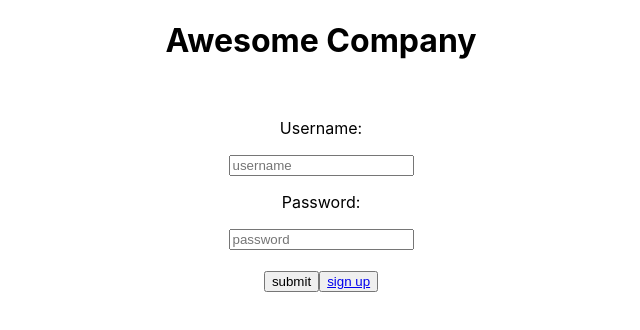
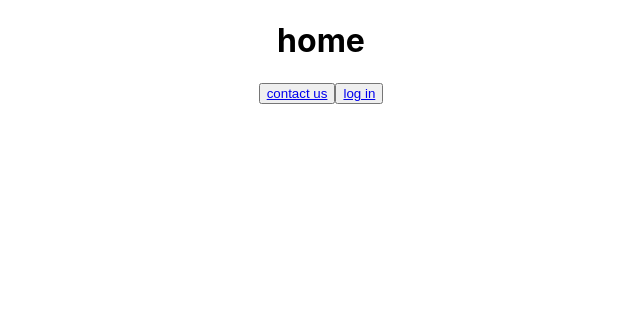
Before and after one commit to GWeightman/CNdesk3_frontend, a React (Create React App) app: page / in a window 1280 px wide. Shown: the top 330 px of the page, without its empty margins (319-959 px from the left). Built offline with nearby package versions, Linux system fonts and the light colour scheme.

Commit message:
new pages

```diff
--- a/src/App.js
+++ b/src/App.js
@@ -3,6 +3,8 @@ import React, { useState } from 'react';
 import { BrowserRouter, Routes, Route } from 'react-router-dom'
 import Login from './components/login'
 import Signup from './components/signup'
+import Home from './components/home'
+import Contact from './components/contact';
 
 const App = () => {
   const [username, setUsername] = useState();
@@ -16,7 +18,9 @@ const App = () => {
     <div className="App">
       <BrowserRouter>
         <Routes>
-          <Route index element={<Login setUsername={setUsername} setPassword={setPassword}/>}/>
+          <Route index element={<Home/>}/>
+          <Route path='contact' element={<Contact/>}/>
+          <Route path='login' element={<Login setUsername={setUsername} setPassword={setPassword}/>}/>
           <Route path='signup' element={<Signup username={username} setUsername={setUsername} password={password} setPassword={setPassword} fname={fname} setFname={setFname} sname={sname} setSname={setSname} email={email} setEmail={setEmail}/>}/>
         </Routes>
       </BrowserRouter>
--- /dev/null
+++ b/src/components/contact.js
@@ -0,0 +1,9 @@
+const Contact = () => {
+    return(
+        <div>
+            <p>this is a contact page</p>
+        </div>
+    )
+}
+
+export default Contact
--- a/src/components/home.js
+++ b/src/components/home.js
@@ -1 +1,13 @@
-<h1>Congrats You're In</h1>
+import { Link } from "react-router-dom"
+
+const Home = () => {
+    return(
+        <div>
+           <h1> home </h1>
+           <button><Link to={"/contact"}>contact us</Link></button>
+           <button><Link to={"/login"}>log in</Link></button>
+        </div>
+    )
+}
+
+export default Home
```
